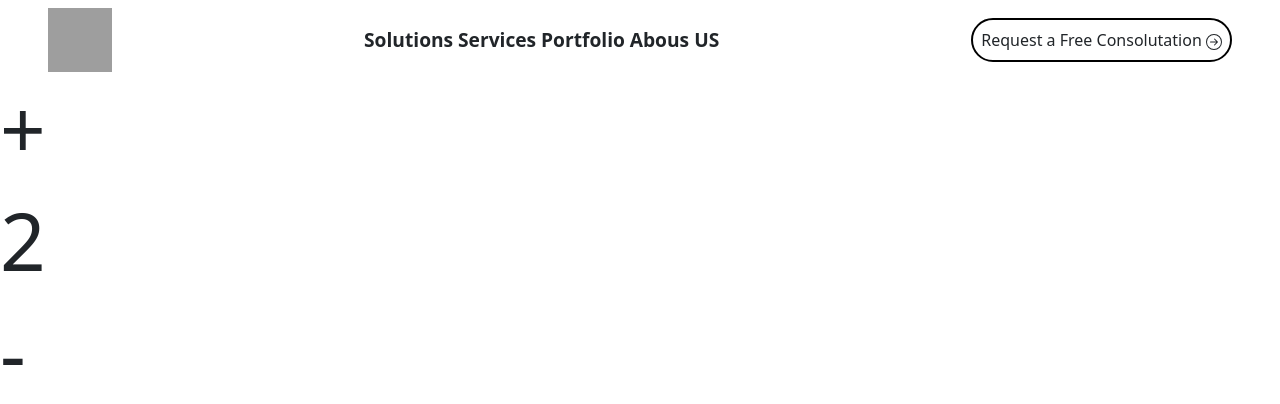
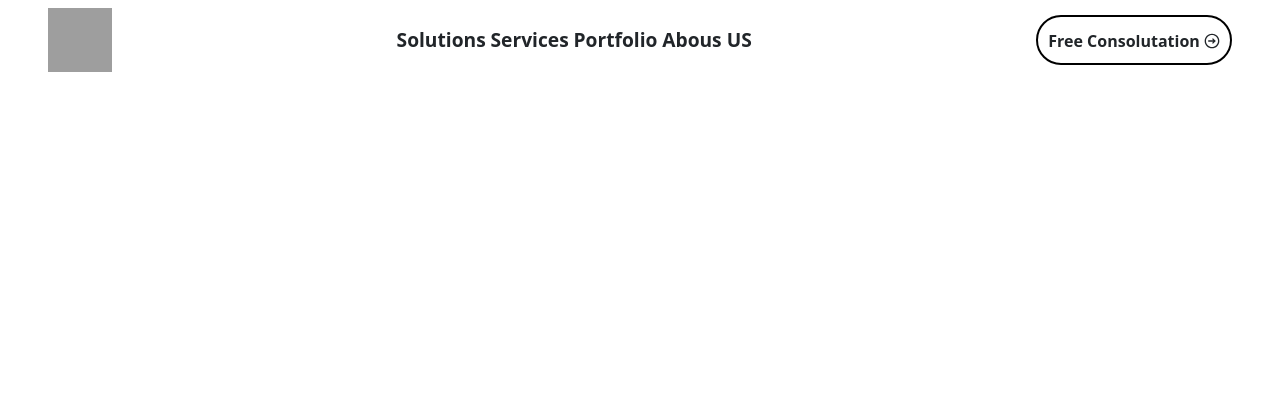
Before and after one commit to kemdev/marlu-digital-solution, a React (Create React App) app: page /solutions in a window 1280 px wide. Shown: the top 404 px of the page. Built offline with nearby package versions, Linux system fonts and the light colour scheme; grey boxes are pictures that could not be loaded.

Commit message:
add the navbar and its hover --not-complete yet

```diff
--- a/package.json
+++ b/package.json
@@ -4,6 +4,9 @@
   "private": true,
   "homepage": "https://kemdev.github.io",
   "dependencies": {
+    "@emotion/react": "^11.9.0",
+    "@emotion/styled": "^11.8.1",
+    "@mui/material": "^5.8.3",
     "axios": "^0.27.2",
     "bootstrap": "^5.1.3",
     "gh-pages": "^4.0.0",
--- a/src/App.jsx
+++ b/src/App.jsx
@@ -1,16 +1,16 @@
-
-import React from 'react'
-import './App.scss';
+import React from "react";
+import "./App.scss";
 import Routers from "./Routers";
 
-import Navbar from './components/Navbar/Navbar'
-
+import Navbar from "./components/Navbar/Navbar";
+import  ServicesDropdown from './components/Navbar/NavbarComps/ServicesDropdown'
 
 function App() {
   return (
     <div className="App mainApp">
       <Navbar />
-        <Routers />
+      <Routers />
+      {/* <ServicesDropdown /> */}
     </div>
   );
 }
--- a/src/Routers.jsx
+++ b/src/Routers.jsx
@@ -2,12 +2,13 @@ import React from 'react'
 
 import { Routes, Route } from "react-router-dom";
 import Solution from './components/Solution/Solution'
-
+import LandingPage from './components/LandingPage/LandingPage'
 
 export default function Routers() {
   return (
     <Routes>
         <Route path="/solutions" element={<Solution />} />
+        <Route path="/" element={<LandingPage />} />
     </Routes>
   )
 }
--- /dev/null
+++ b/src/components/LandingPage/LandingPage.jsx
@@ -0,0 +1,7 @@
+import React from 'react'
+
+export default function LandingPage() {
+  return (
+    <div>LandingPage</div>
+  )
+}
--- a/src/components/Navbar/Navbar.jsx
+++ b/src/components/Navbar/Navbar.jsx
@@ -4,7 +4,11 @@ import { Link } from "react-router-dom";
 
 import "./navbar.scss";
 
-import { BsArrowRightCircle } from "react-icons/bs";
+import { CgArrowRightO } from "react-icons/cg";
+
+import HtmlTooltip from "./NavbarComps/HtmlToolTip";
+import ServicesDropdown from "./NavbarComps/ServicesDropdown";
+import SolutionsDropdown from "./NavbarComps/SolutionsDropdown";
 
 export default function Navbar() {
   const logoStyle = {
@@ -24,16 +28,27 @@ export default function Navbar() {
         className="middle-nav-container d-flex justify-content-between align-items-center text-dark"
         style={{ fontWeight: "bold", fontSize: "1.2rem" }}
       >
-        <Link to="/solutions">Solutions</Link>
-        <Link to="/services"> Services</Link>
+        <HtmlTooltip  title={<SolutionsDropdown />}>
+          Solutions
+        </HtmlTooltip>
+        <HtmlTooltip title={<ServicesDropdown />}>
+          Services
+        </HtmlTooltip>
         <Link to="/portfolio">Portfolio</Link>
         <Link to="/about-us">Abous US</Link>
       </div>
       <Link to="/request">
-        <div className="request-pill rounded-pill p-2" style={{ border: "2px solid black" }}>
-          Request a Free Consolutation <BsArrowRightCircle />
+        <div
+          className="request-pill rounded-pill "
+          style={{ border: "2px solid black" }}
+        >
+          <span style={{ verticalAlign: "middle" }}>Free Consolutation</span>{" "}
+          <span>
+            <CgArrowRightO />
+          </span>
         </div>
       </Link>
+
     </div>
   );
 }
--- /dev/null
+++ b/src/components/Navbar/NavbarComps/HtmlToolTip.jsx
@@ -0,0 +1,44 @@
+import * as React from 'react';
+import { styled } from '@mui/material/styles';
+import {Link} from 'react-router-dom';
+import Tooltip, { tooltipClasses } from '@mui/material/Tooltip';
+import Typography from '@mui/material/Typography';
+
+const HtmlTooltip = styled(({ className, ...props }) => (
+    <Tooltip {...props} classes={{ popper: className }} />
+  ))(({ theme }) => ({
+    [`& .${tooltipClasses.tooltip}`]: {
+      backgroundColor: '#f5f5f9',
+      color: 'rgba(0, 0, 0, 0.87)',
+      maxWidth: 1000,
+      width: 450,
+      height: '12rem',
+      fontSize: theme.typography.pxToRem(15),
+      border: '1px solid #dadde9',
+      borderRadius: '25px',
+      padding: '10px',
+      "& > div > div": {
+        display: 'grid',
+        gridAutoColumns: '1fr 1fr 1fr',
+        placeContent: 'center',
+        height: '100%',
+        width: '100%',
+      },
+    },
+  }));
+
+
+export default function HtmlToolTips({children, title}) {
+  return (
+    <HtmlTooltip
+    arrow
+    title={
+      <React.Fragment>
+        {title}
+      </React.Fragment>
+    }
+  >
+    <p className='p-0 m-0' style={{ cursor: 'pointer',  }}>{children}</p>
+  </HtmlTooltip>
+  )
+}
--- /dev/null
+++ b/src/components/Navbar/NavbarComps/ServicesDropdown.jsx
@@ -0,0 +1,20 @@
+import React from "react";
+import { Link } from "react-router-dom";
+
+export default function ServiceDropdown() {
+  return (
+    <div
+      style={{
+        display: "grid",
+        gridAutoColumns: "1fr 1fr",
+        gridTemplateColumns: " repeat(2, 1fr)",
+        gridTemplateRows: "repeat(2, 1fr)",
+
+      }}
+    >
+      <Link to="/webdev">Web Development</Link>
+      <Link to="/marketing-ceo">Merketing - SEO</Link>
+      <Link to="/marketing-camp">Merketing - Campain</Link>
+    </div>
+  );
+}
--- /dev/null
+++ b/src/components/Navbar/NavbarComps/SolutionsDropdown.jsx
@@ -0,0 +1,7 @@
+import React from 'react'
+
+export default function SolutionsDropdown() {
+  return (
+    <div>Solutions</div>
+  )
+}
--- a/src/components/Navbar/navbar.scss
+++ b/src/components/Navbar/navbar.scss
@@ -1,5 +1,5 @@
 $hoverColor:  #7b8085;
-
+$hoverColorDark: #212529;
 .middle-nav-container{
     width: 30%;
 
@@ -15,9 +15,11 @@ $hoverColor:  #7b8085;
 
 .request-pill {
     transition: all 0.5s ease;
+    padding: 10px ;
+    font-weight: bold;
    &:hover{
-        background: $hoverColor;
-        border: 2px solid $hoverColor !important ;
+        background: $hoverColorDark;
+        border: 2px solid $hoverColorDark !important ;
         color: white
 }
 }
--- a/src/components/Solution/Solution.jsx
+++ b/src/components/Solution/Solution.jsx
@@ -2,20 +2,10 @@ import React, {useState} from 'react'
 
 export default function Solution() {
 
-    const [number, setNumber] = useState(2)
-
-    const increase = () => {
-        setNumber(number + 1)
-    }
-    const decrease = () => {
-        setNumber(number - 1)
-    }
 
   return (
     <div className="w-100 vh-100 display-1">
-        <p onClick={increase}>+</p>
-        <p className="" >{number}</p>
-        <p onClick={decrease}>-</p>
+
     </div>
   )
 }
```
Also changed, not shown: 1 other file (tests, documents, lock files or other folders).
